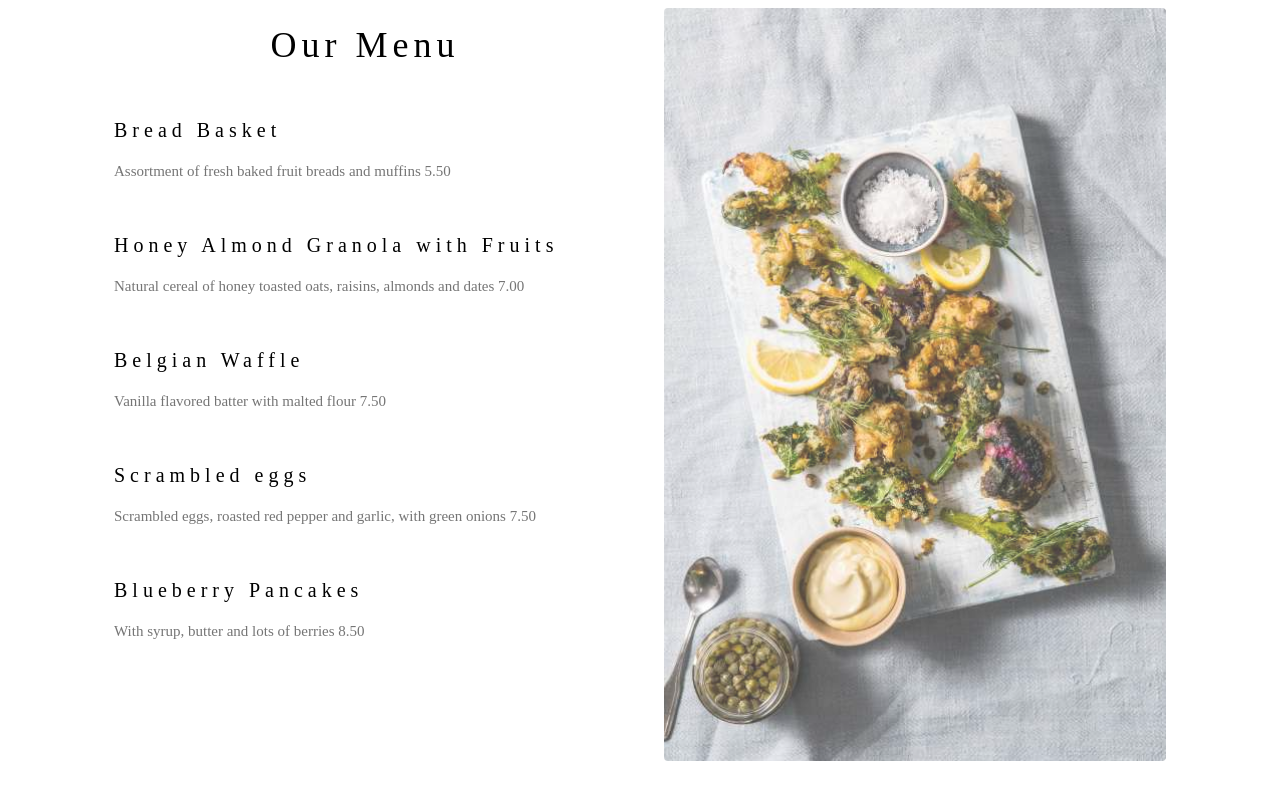
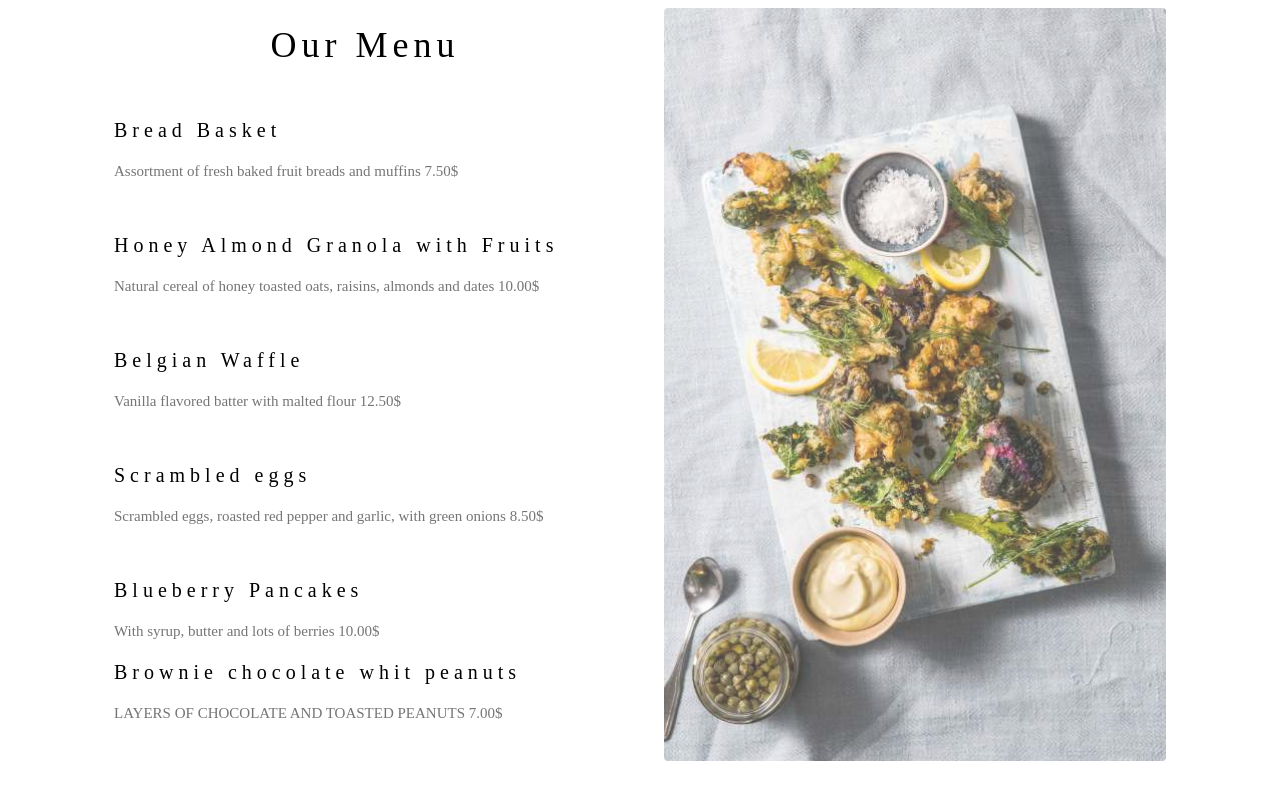
Before and after one commit to Pedro-llys/static-site-html, a plain HTML site: page index.html in a window 1280 px wide. Shown: the part 1528-2328 px from the top of the page. Drawn offline with nearby package versions, Linux system fonts and the light colour scheme.

Commit message:
adicionada item ao cardapio

```diff
--- a/index.html
+++ b/index.html
@@ -48,7 +48,7 @@ h1, h2, h3, h4, h5, h6 {
 
     <div class="w3-col m6 w3-padding-large">
       <h1 class="w3-center">About Catering</h1><br>
-      <h5 class="w3-center">Tradition since 1889</h5>
+      <h5 class="w3-center">Tradition since 2015</h5>
       <p class="w3-large">The Catering was founded in blabla by Mr. Smith in lorem ipsum dolor sit amet, consectetur adipiscing elit consectetur adipiscing elit, sed do eiusmod tempor incididunt ut labore et dolore magna aliqua. Ut enim ad minim veniam, quis nostrud exercitation ullamco laboris nisi ut aliquip ex ea commodo consequat. Duis aute iruredolor in reprehenderit in voluptate velit esse cillum dolore eu fugiat nulla pariatur.We only use <span class="w3-tag w3-light-grey">seasonal</span> ingredients.</p>
       <p class="w3-large w3-text-grey w3-hide-medium">Excepteur sint occaecat cupidatat non proident, sunt in culpa qui officia deserunt mollit anim id est laborum consectetur adipiscing elit, sed do eiusmod temporincididunt ut labore et dolore magna aliqua. Ut enim ad minim veniam, quis nostrud exercitation ullamco laboris nisi ut aliquip ex ea commodo consequat.</p>
     </div>
@@ -61,19 +61,21 @@ h1, h2, h3, h4, h5, h6 {
     <div class="w3-col l6 w3-padding-large">
       <h1 class="w3-center">Our Menu</h1><br>
       <h4>Bread Basket</h4>
-      <p class="w3-text-grey">Assortment of fresh baked fruit breads and muffins 5.50</p><br>
+      <p class="w3-text-grey">Assortment of fresh baked fruit breads and muffins 7.50$</p><br>
 
       <h4>Honey Almond Granola with Fruits</h4>
-      <p class="w3-text-grey">Natural cereal of honey toasted oats, raisins, almonds and dates 7.00</p><br>
+      <p class="w3-text-grey">Natural cereal of honey toasted oats, raisins, almonds and dates 10.00$</p><br>
 
       <h4>Belgian Waffle</h4>
-      <p class="w3-text-grey">Vanilla flavored batter with malted flour 7.50</p><br>
+      <p class="w3-text-grey">Vanilla flavored batter with malted flour 12.50$</p><br>
 
       <h4>Scrambled eggs</h4>
-      <p class="w3-text-grey">Scrambled eggs, roasted red pepper and garlic, with green onions 7.50</p><br>
+      <p class="w3-text-grey">Scrambled eggs, roasted red pepper and garlic, with green onions 8.50$</p><br>
 
       <h4>Blueberry Pancakes</h4>
-      <p class="w3-text-grey">With syrup, butter and lots of berries 8.50</p>
+      <p class="w3-text-grey">With syrup, butter and lots of berries 10.00$</p>
+      <H4>Brownie chocolate whit peanuts </H4>
+      <P class="w3-text-grey">LAYERS OF CHOCOLATE AND TOASTED PEANUTS 7.00$</P>
     </div>
 
     <div class="w3-col l6 w3-padding-large">
```
